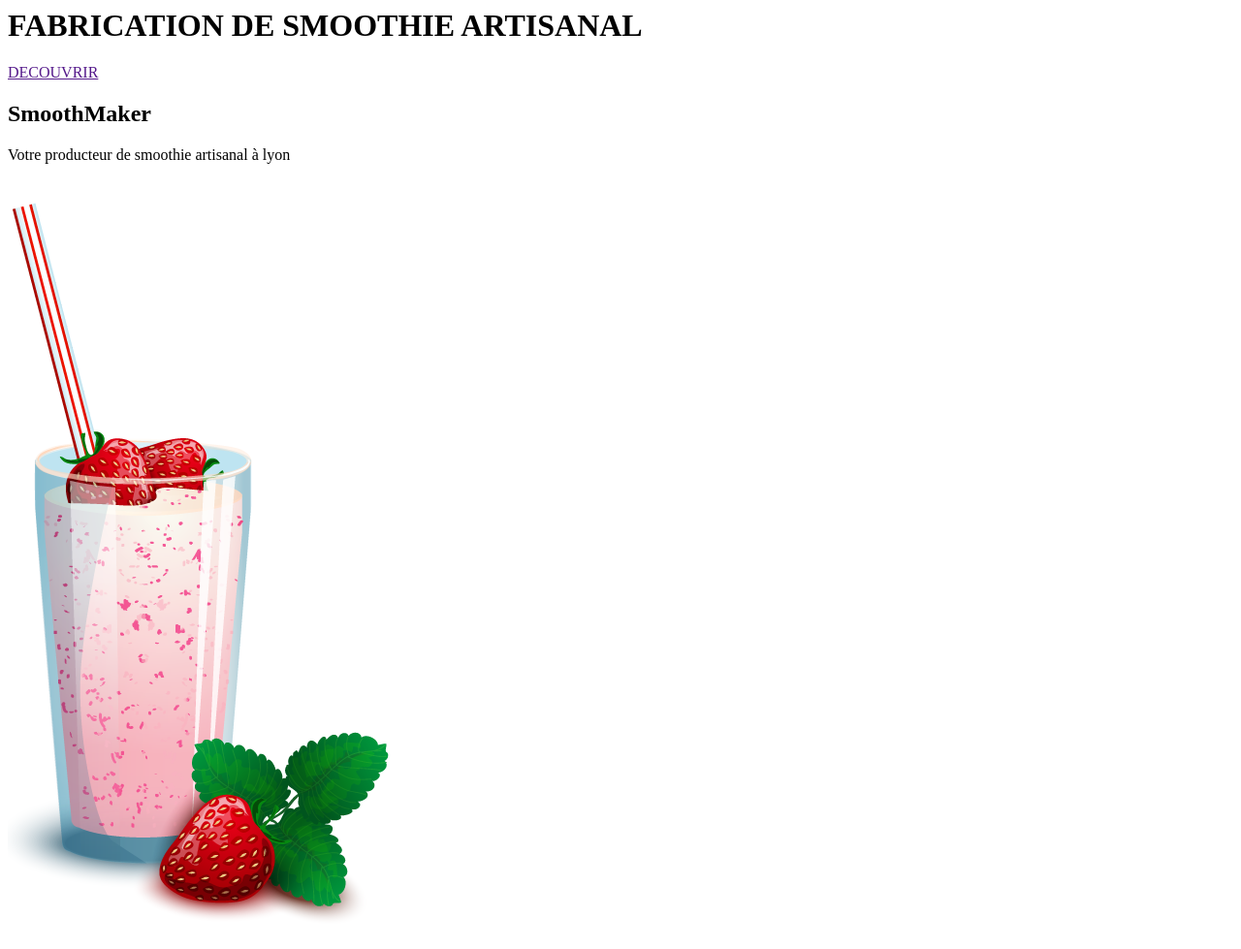
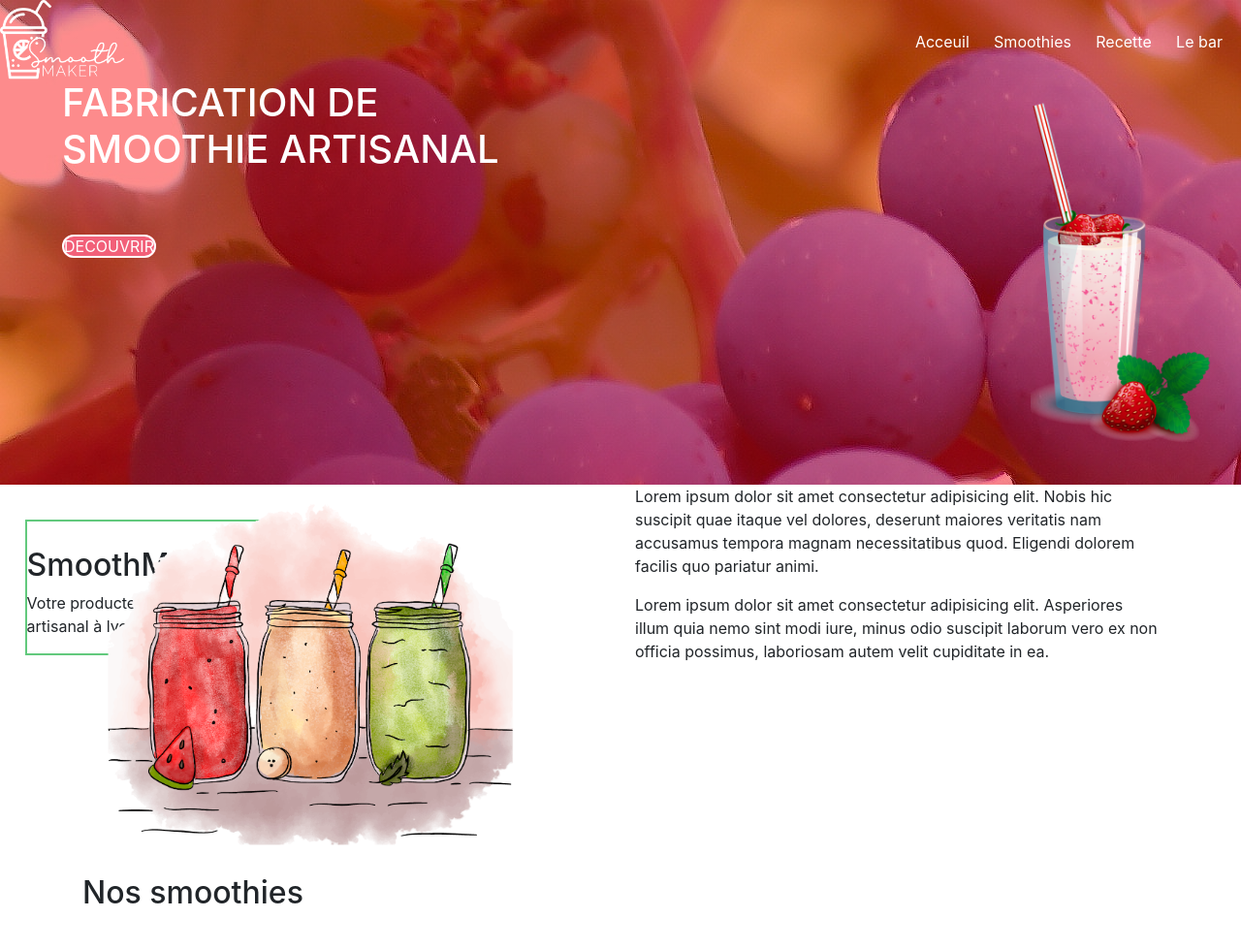
Before and after one commit to Vincent-Contamine/SmoothieMaker, a PHP site: page /index.phtml in a window 1280 px wide; the page is wider, and only the part inside the window is pictured. Shown: the top 979 px of that part at 97% size. Run offline with PHP 8.4, Linux system fonts and the light colour scheme; some libraries are stand-ins or nearby versions.

Commit message:
css index

```diff
--- a/css/main.css
+++ b/css/main.css
@@ -0,0 +1,64 @@
+
+                            /***index.php****/
+
+.index #logo img{
+	width: 10%;
+}
+.index{
+
+	 background:
+         linear-gradient(
+      rgba(255, 0, 0, 0.45),
+      rgba(255, 0, 0, 0.45)
+    ),
+    url('photos/food-fruit-grapes-197907.jpg');
+	height: 500px;
+
+}
+.index nav {
+	display: flex;
+	flex-direction: row;
+	flex-wrap: nowrap;
+	justify-content:flex-end ;
+	align-items: flex-start;
+	margin: 0.5%;
+	margin-top: -5%;
+	}
+.index nav a{
+	padding: 1%;
+}
+.index h1{
+	color: white;
+	margin: 5%;
+}
+.index #decouvrir{
+	background-color: #f26079;
+	margin: 5%;
+	border: 2px solid white;
+  border-radius: 20px 20px;
+}
+.index a{
+	color: white;
+	margin-bottom: -5%;
+}
+#milkshakefraise{
+    width: 15%;
+    margin:-25px auto 0 -25px;
+    position:absolute;
+    top:15%;
+    left:85%;
+}
+.col-md-6 img{
+	width: 90%;
+}
+ #smoothie{
+ 	width: 20%;
+ 	padding-top: 2%;
+ 	border: 2px  solid #62c97d ;
+	position: absolute;
+	top: 67%;
+	left: 2%;
+
+
+
+}
--- a/index.php
+++ b/index.php
@@ -1,6 +1,6 @@
 <?php
 include "bdd_connection.php";
 
-$template ="index";
 
-include "layout.phtml";
+
+include "index.phtml";
--- a/index.phtml
+++ b/index.phtml
@@ -1,19 +1,60 @@
+<!DOCTYPE html>
+<html>
+<head>
+    <meta charset="utf-8" />
+    <meta http-equiv="X-UA-Compatible" content="IE=edge">
+    <title>SmoothieMaker</title>
+    <meta name="viewport" content="width=device-width, initial-scale=1">
 
-<h1>FABRICATION DE SMOOTHIE ARTISANAL</h1>
-<a href="">DECOUVRIR</a>
-<h2>SmoothMaker</h2>
-<p>Votre producteur de smoothie artisanal à lyon</p>
-<img src="photos/milkshakefraise.png" alt="">
-<p>Lorem ipsum dolor sit amet consectetur adipisicing elit. Nobis hic suscipit quae itaque vel dolores, deserunt maiores veritatis nam accusamus tempora magnam necessitatibus quod. Eligendi dolorem facilis quo pariatur animi.</p>
-<p>Lorem ipsum dolor sit amet consectetur adipisicing elit. Asperiores illum quia nemo sint modi iure, minus odio suscipit laborum vero ex non officia possimus, laboriosam autem velit cupiditate in ea.</p>
+    <link rel="stylesheet" href="https://use.fontawesome.com/releases/v5.8.1/css/all.css" integrity="sha384-50oBUHEmvpQ+1lW4y57PTFmhCaXp0ML5d60M1M7uH2+nqUivzIebhndOJK28anvf" crossorigin="anonymous">
+    <script src="https://code.jquery.com/jquery-3.3.1.slim.min.js" integrity="sha384-q8i/X+965DzO0rT7abK41JStQIAqVgRVzpbzo5smXKp4YfRvH+8abtTE1Pi6jizo" crossorigin="anonymous"></script>
+    <script src="https://cdnjs.cloudflare.com/ajax/libs/popper.js/1.14.7/umd/popper.min.js" integrity="sha384-UO2eT0CpHqdSJQ6hJty5KVphtPhzWj9WO1clHTMGa3JDZwrnQq4sF86dIHNDz0W1" crossorigin="anonymous"></script>
+    <link rel="stylesheet" href="https://stackpath.bootstrapcdn.com/bootstrap/4.3.1/css/bootstrap.min.css" integrity="sha384-ggOyR0iXCbMQv3Xipma34MD+dH/1fQ784/j6cY/iJTQUOhcWr7x9JvoRxT2MZw1T" crossorigin="anonymous">
+    <script src="https://stackpath.bootstrapcdn.com/bootstrap/4.3.1/js/bootstrap.min.js" integrity="sha384-JjSmVgyd0p3pXB1rRibZUAYoIIy6OrQ6VrjIEaFf/nJGzIxFDsf4x0xIM+B07jRM" crossorigin="anonymous"></script>
+    <link rel="stylesheet" type="text/css" media="screen" href="css/main.css" />
+</head>
+<body>
+    <header class="index">
+        <div id="logo">
+            <img src="logo/logoblanc.png" alt="logo">
+        </div>
+        <nav>
+            <a href="index.php">Acceuil</a>
+            <a href="listesmoothies.php">Smoothies</a>
+            <a href="listerecettes.php">Recette</a>
+            <a href="lebar.php">Le bar</a>
+        </nav>
+        <h1>FABRICATION DE <br>SMOOTHIE ARTISANAL</h1>
+<a href="" id="decouvrir">DECOUVRIR</a>
+    </header>
+
+    <div id="smoothie">
+    <h2>SmoothMaker</h2>
+    <p>Votre producteur de smoothie artisanal à lyon</p>
+    </div>
+    <img src="photos/milkshakefraise.png" alt="" id="milkshakefraise">
+    <div class="container">
+        <div class="row">
+        <div class="col-md-6">
+            <img src="photos/national-smoothie.png" alt="">
+        </div>
+        <div class="col-md-6">
+            <p>Lorem ipsum dolor sit amet consectetur adipisicing elit. Nobis hic suscipit quae itaque vel dolores, deserunt maiores veritatis nam accusamus tempora magnam necessitatibus quod. Eligendi dolorem facilis quo pariatur animi.</p>
+            <p>Lorem ipsum dolor sit amet consectetur adipisicing elit. Asperiores illum quia nemo sint modi iure, minus odio suscipit laborum vero ex non officia possimus, laboriosam autem velit cupiditate in ea.</p>
+        </div>
+        </div>
+    </div>
 <div class="container">
     <h2>Nos smoothies</h2>
+    <div class="row">
     <div class="col-md-4">
-        <img src="photos/national-smoothie.png" alt="">
+        <img src="" alt="">
         <h3></h3>
+    </div>
     </div>
 </div>
 <div class="container">
+  <div class="row">
     <div class="col-md-5">
         <div>
             <h2>Nous trouver</h2>
@@ -33,8 +74,10 @@
         <div>
         <iframe src="https://www.google.com/maps/embed?pb=!1m18!1m12!1m3!1d24408.522502402735!2d4.81742915187091!3d45.7645337933865!2m3!1f0!2f0!3f0!3m2!1i1024!2i768!4f13.1!3m3!1m2!1s0x47f4ea56197f0eb3%3A0x6618930dd84dbfdc!2s25+Rue+de+la+R%C3%A9publique%2C+69002+Lyon!5e0!3m2!1sfr!2sfr!4v1557390093797!5m2!1sfr!2sfr" width="600" height="450" frameborder="0" style="border:0" allowfullscreen></iframe>
         </div>
+        </div>
     </div>
     <h2>Decouvrez les DIY smoothies</h2>
+    <div class="row">
     <div class="col-md-5">
         <img src="photos/fondRose.jpg" alt="">
     </div>
@@ -44,4 +87,18 @@
             <p>Lorem ipsum dolor sit, amet consectetur adipisicing elit. Inventore, exercitationem? Blanditiis ea, nesciunt mollitia quaerat ipsam dicta consequuntur at dolor maxime fugiat ratione magnam, quibusdam qui natus adipisci libero accusantium?</p>
             <a href="">LES RECETTES</a>
     </div>
+    </div>
 </div>
+        <footer>
+            <h3>Partage ton smoothie sur les réseaux sociaux avec</h3>
+            <h2>#smoothmaker</h2>
+            <div>
+                <img src="icons/instagram.png" alt="instagram logo">
+                <img src="icons/facebook.png" alt="facebook logo">
+                <small>2018 © Smooth Maker Lyon - Mentions légales - Contact</small>
+            </div>
+        </footer>
+    <script src="js/jquery-3.4.0.min.js"></script>
+    <script src="js/main.js"></script>
+</body>
+</html>
--- a/layout.phtml
+++ b/layout.phtml
@@ -15,8 +15,8 @@
 </head>
 <body>
     <header>
-        <div>
-            <img src="logo/logo.png" alt="logo">
+        <div id="logo">
+            <img src="logo/logoblanc.png" alt="logo">
         </div>
         <nav>
             <a href="index.php">Acceuil</a>
```
